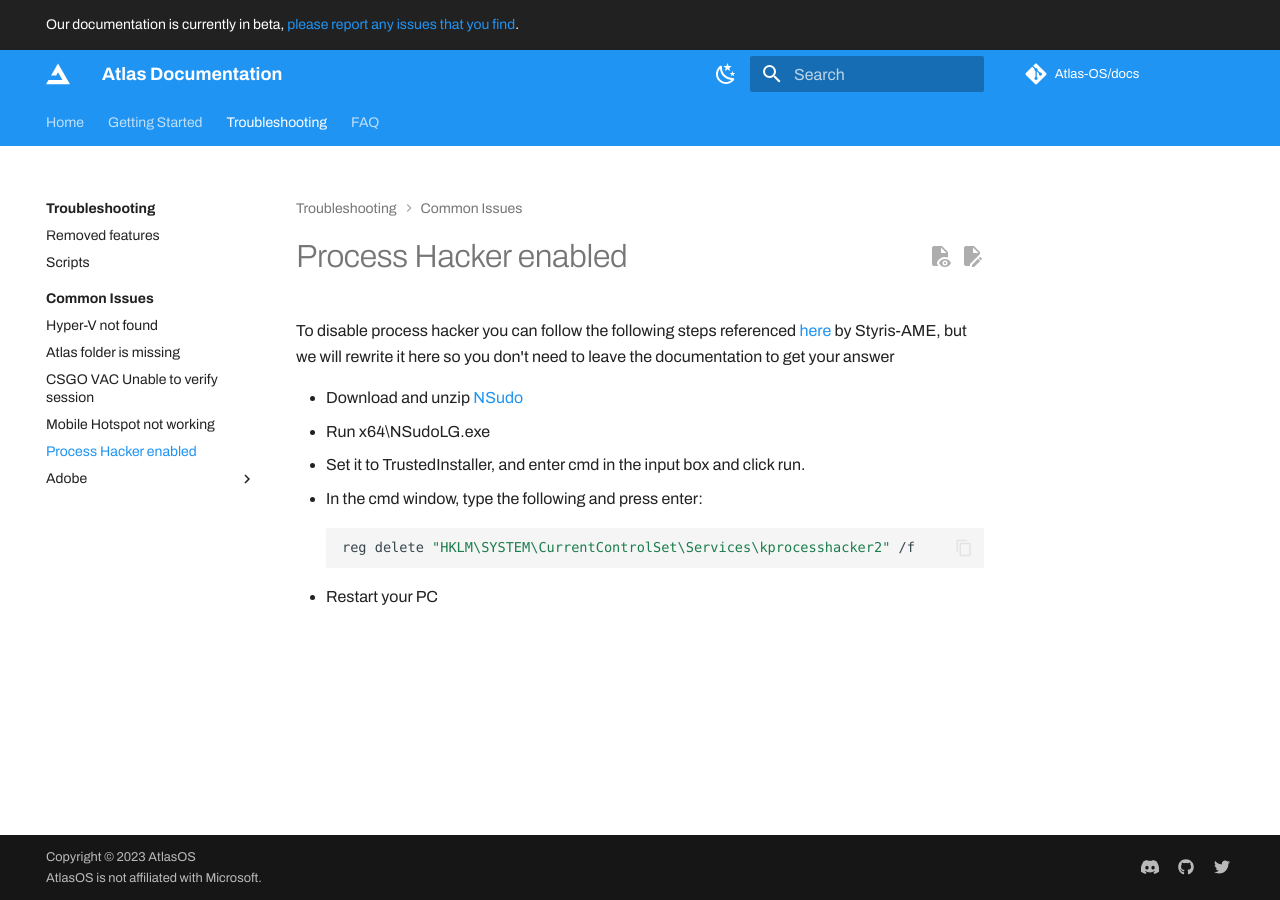
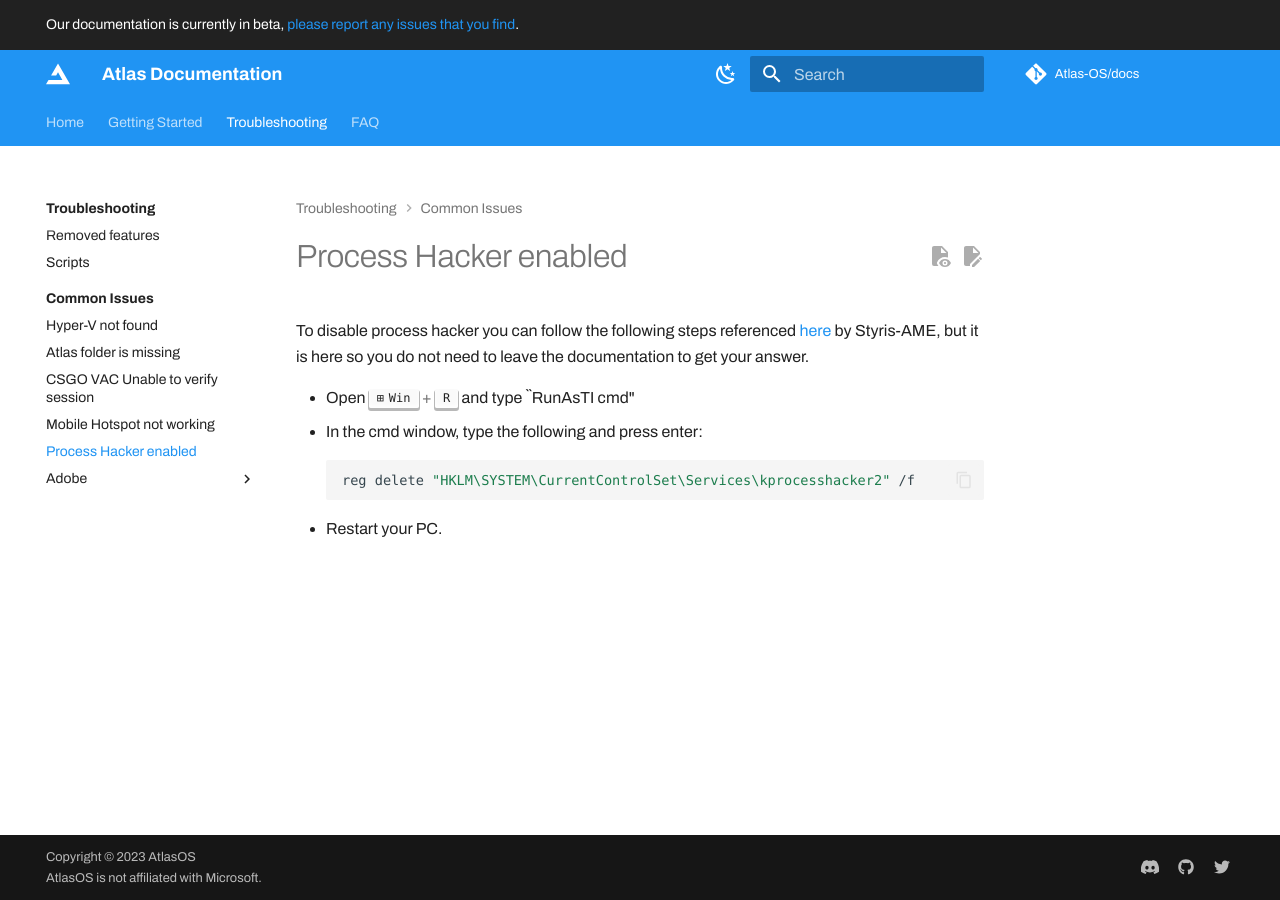
Before and after one commit to Atlas-OS/docs, an MkDocs documentation site: the page built from docs/troubleshooting/common-issues/process-hacker.md, in a window 1280 px wide. Built offline with MkDocs 1.6.1 and Material for MkDocs 9.7.7, drawn with Linux system fonts in a browser that asks for light colours; some web fonts are replaced; plug-ins that fetch from the network failed and are left out; comment, search, counter and statistics services are not loaded.

Commit message:
feat: :art: simplify process hacker steps

````diff
--- a/docs/troubleshooting/common-issues/process-hacker.md
+++ b/docs/troubleshooting/common-issues/process-hacker.md
@@ -1,10 +1,8 @@
-To disable process hacker you can follow the following steps referenced [here](https://github.com/Atlas-OS/Atlas/issues/730#issuecomment-1522501012) by Styris-AME, but we will rewrite it here so you don't need to leave the documentation to get your answer
+To disable process hacker you can follow the following steps referenced [here](https://github.com/Atlas-OS/Atlas/issues/730#issuecomment-1522501012) by Styris-AME, but it is here so you do not need to leave the documentation to get your answer.
 
-* Download and unzip [NSudo](https://github.com/M2TeamArchived/NSudo/releases/download/9.0-Preview1/NSudo_9.0_Preview1_9.0.2676.0.zip)
-* Run x64\NSudoLG.exe
-* Set it to TrustedInstaller, and enter cmd in the input box and click run.
+* Open ++win+r++ and type ``RunAsTI cmd"
 * In the cmd window, type the following and press enter:
     ```batch
     reg delete "HKLM\SYSTEM\CurrentControlSet\Services\kprocesshacker2" /f
     ```
-* Restart your PC
+* Restart your PC.
````
